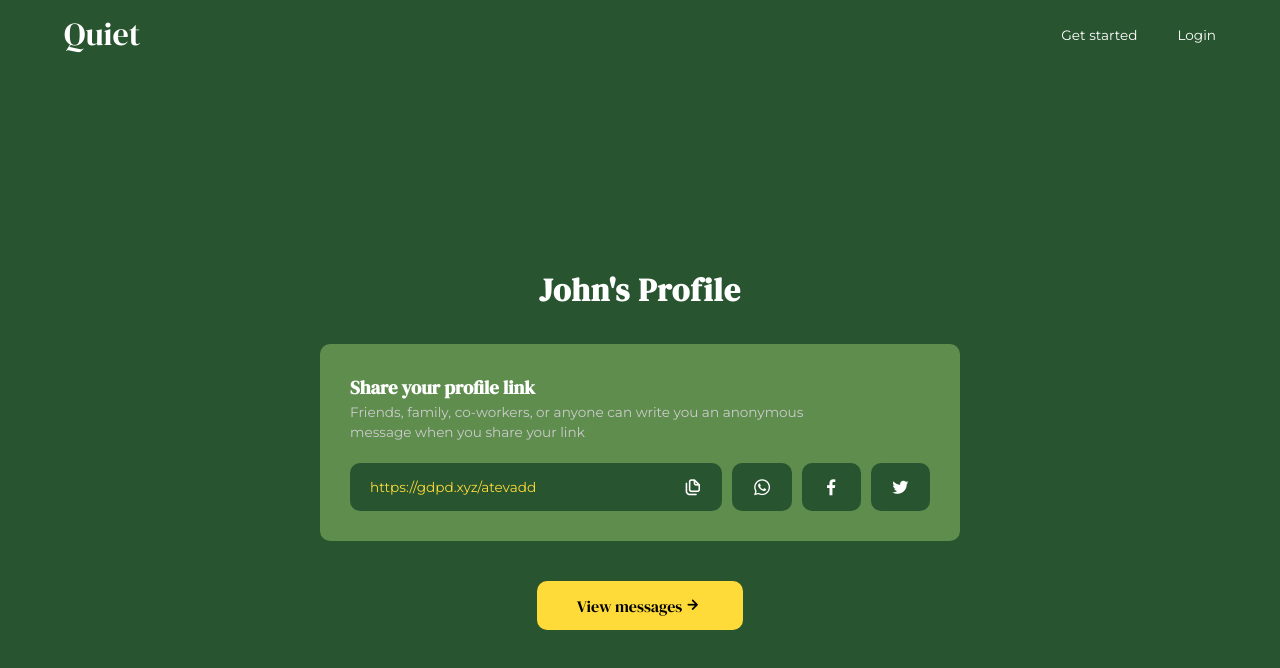
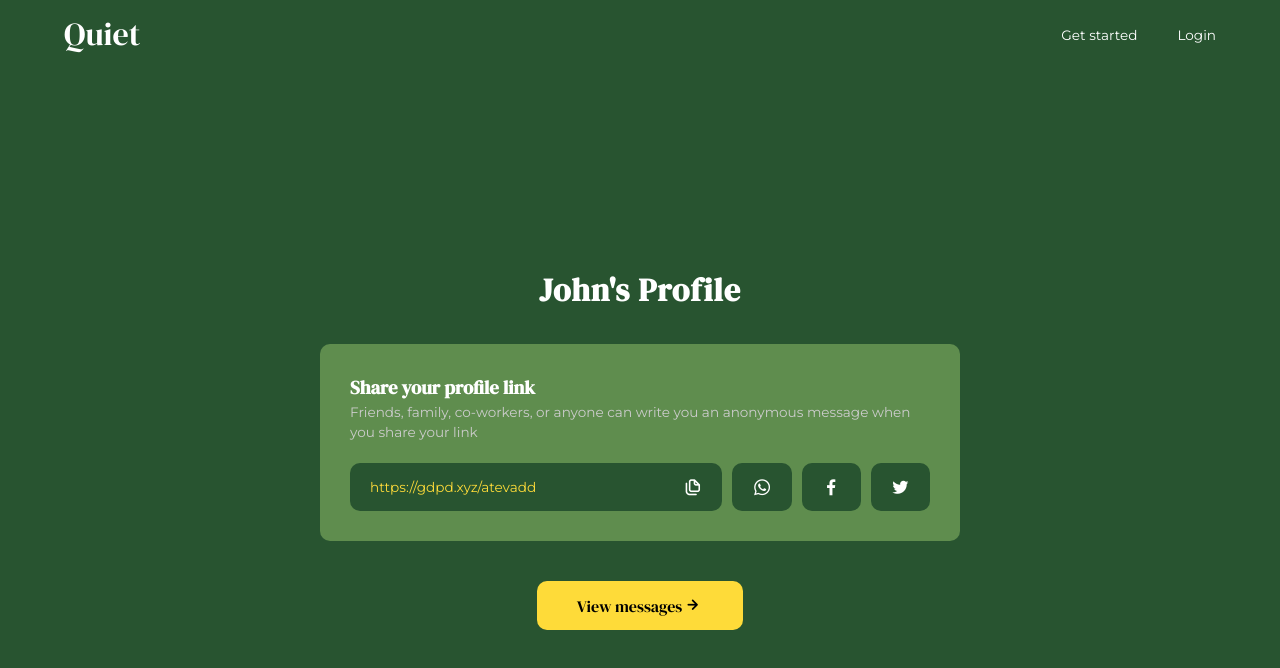
Before and after one commit to atevadd/Quiet, a Vue app: page /profile in a window 1280 px wide. Shown: the top 668 px of the page. Built offline with nearby package versions, Linux system fonts and the light colour scheme.

Commit message:
feat: profile page

```diff
--- a/src/styles/views/_profile.scss
+++ b/src/styles/views/_profile.scss
@@ -45,7 +45,14 @@
       color: $text-color-grey-100;
       font-size: 0.85rem;
       width: 80%;
-      // margin-bottom: 15px;
+
+      @include mobile {
+        width: 100%;
+        font-size: 0.75rem;
+      }
+      @include tablet {
+        width: 100%;
+      }
     }
 
     .link-container {
@@ -54,6 +61,10 @@
       margin-top: 20px;
       align-items: center;
       gap: 10px;
+
+      @include mobile {
+        grid-template-columns: repeat(1, minmax(0, 1fr));
+      }
 
       .link {
         // outline: 1px solid red;
```
